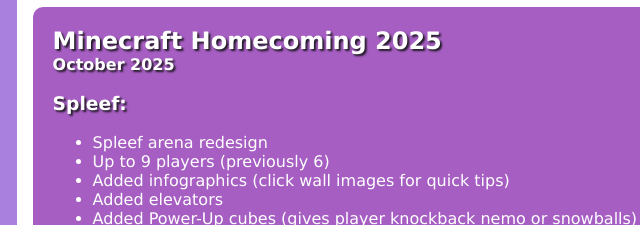
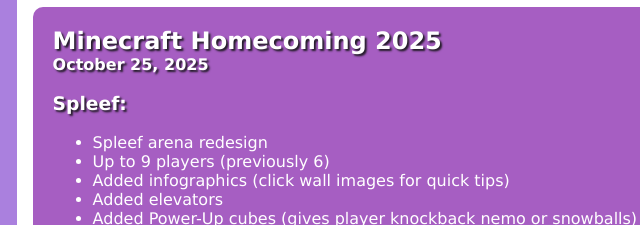
Before and after one commit to talchao/minecraft-prom, a plain HTML site: page changelog.html in a window 1280 px wide. Shown: the part 274-499 px from the top of the page, 265-905 px from the left. Drawn offline with Linux system fonts and the light colour scheme.

Commit message:
Update Hoco 2025 date

```diff
--- a/changelog.html
+++ b/changelog.html
@@ -40,7 +40,7 @@
     Latest event:
     <div class="latest-box">
         <h2>Minecraft Homecoming 2025</h2>
-        <h4>October 2025</h4><br>
+        <h4>October 25, 2025</h4><br>
         <h3>Spleef:</h3><br>
             <ul>
               <li>Spleef arena redesign</li>
```
